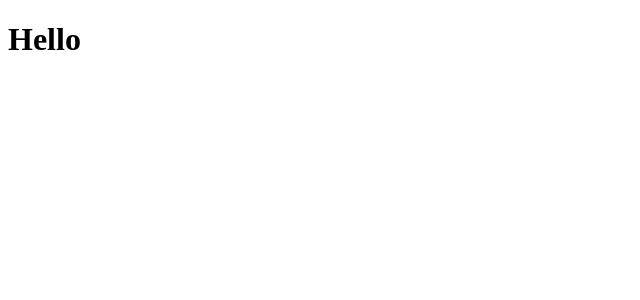
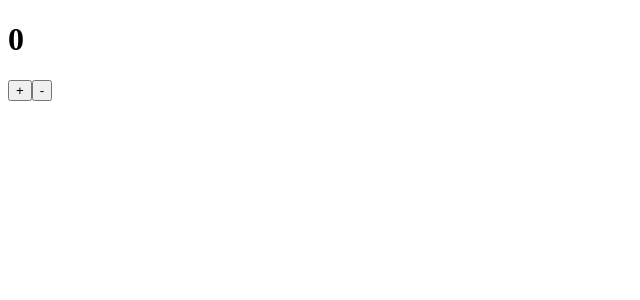
Before and after one commit to nefil1m/redux-playground, a React app: page / in a window 1280 px wide. Shown: the top 300 px of the page, without its empty margins (0-640 px from the left). Built offline with nearby package versions, Linux system fonts and the light colour scheme.

Commit message:
basic example

```diff
--- a/package.json
+++ b/package.json
@@ -26,6 +26,7 @@
   },
   "dependencies": {
     "react": "~0.14.3",
-    "react-dom": "~0.14.3"
+    "react-dom": "~0.14.3",
+    "redux": "~3.0.4"
   }
 }
--- a/src/js/components/App.jsx
+++ b/src/js/components/App.jsx
@@ -1,13 +1,51 @@
 import React from 'react';
 import ReactDOM from 'react-dom';
+import {createStore} from 'redux';
 
-class App extends React.Component {
-  render() {
-    return <h1>Hello</h1>
+const counter = (state = 0, action) => {
+  switch(action.type) {
+    case 'INCREMENT':
+      return state + 1;
+    case 'DECREMENT':
+      return state - 1;
+    default:
+      return state;
   }
-}
+};
+
+const Counter = ({
+  value,
+  onIncrement,
+  onDecrement
+}) => (
+  <div>
+    <h1>{value}</h1>
+    <button onClick={onIncrement}>+</button>
+    <button onClick={onDecrement}>-</button>
+  </div>
+);
+
+const store =  createStore(counter);
 
 let div = document.createElement('div');
 document.body.appendChild(div)
 
-ReactDOM.render(<App />, div);
+const render = () => {
+  ReactDOM.render(
+    <Counter
+      value={store.getState()}
+      onIncrement={() => {
+        store.dispatch({
+          type: 'INCREMENT'
+        });
+      }}
+      onDecrement={() => {
+        store.dispatch({
+          type: 'DECREMENT'
+        })
+      }} />
+  , div);
+};
+
+store.subscribe(render);
+render();
```
